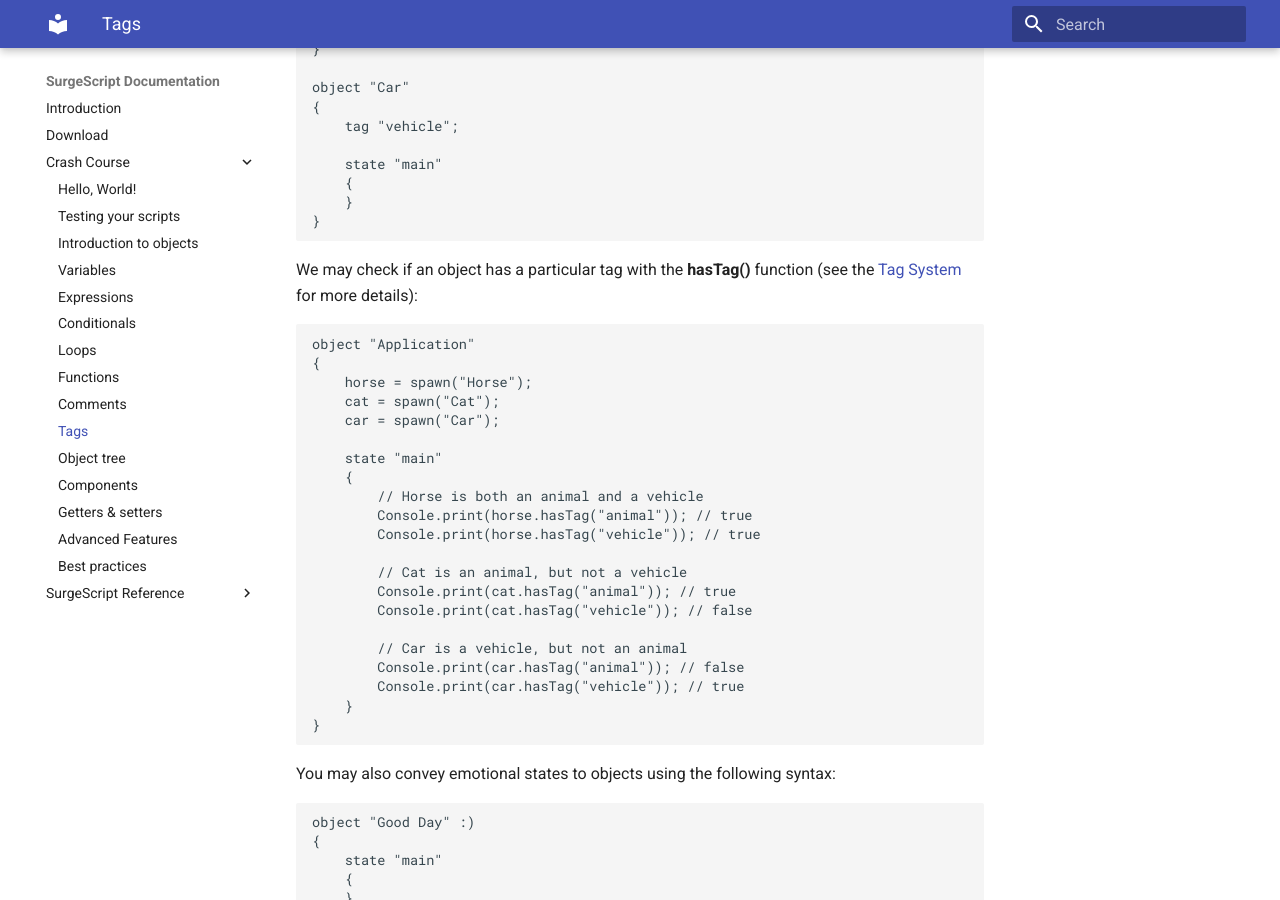
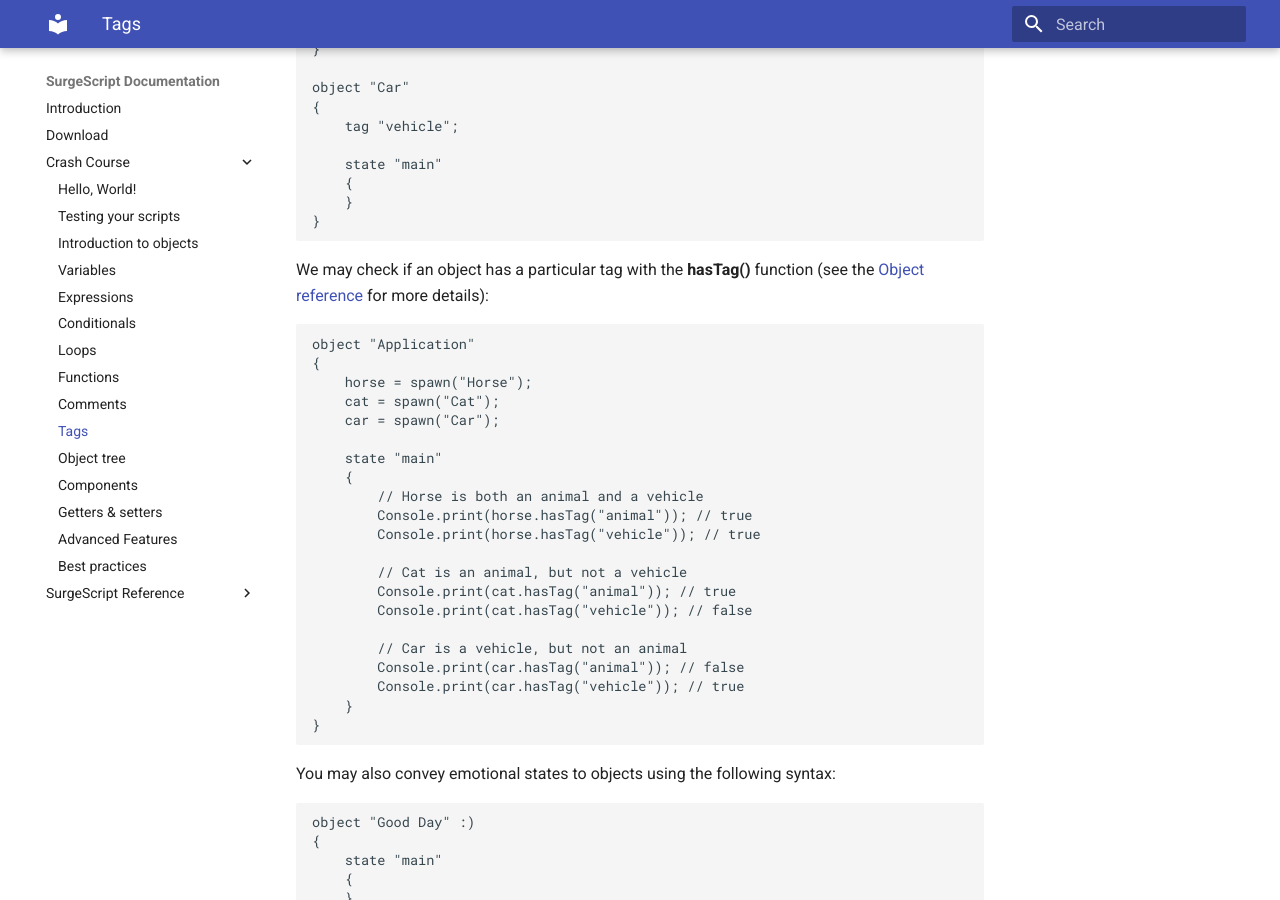
Before and after one commit to alemart/surgescript, an MkDocs documentation site: the page built from docs/tutorials/tags.md, in a window 1280 px wide and 900 px high, scrolled down 582 px. Built offline with MkDocs 1.6.1 and Material for MkDocs 9.7.7, drawn with Linux system fonts in a browser that asks for light colours; old or Windows-style settings are respelled for this version of MkDocs.

Commit message:
Small fixes

````diff
--- a/docs/tutorials/tags.md
+++ b/docs/tutorials/tags.md
@@ -35,7 +35,7 @@ object "Car"
 }
 ```
 
-We may check if an object has a particular tag with the **hasTag()** function (see the [Tag System](../reference/tags) for more details):
+We may check if an object has a particular tag with the **hasTag()** function (see the [Object reference](../reference/object#hastag) for more details):
 
 ```
 object "Application"
````
Also changed, not shown: docs/reference/object.md (+1 -1 lines).
